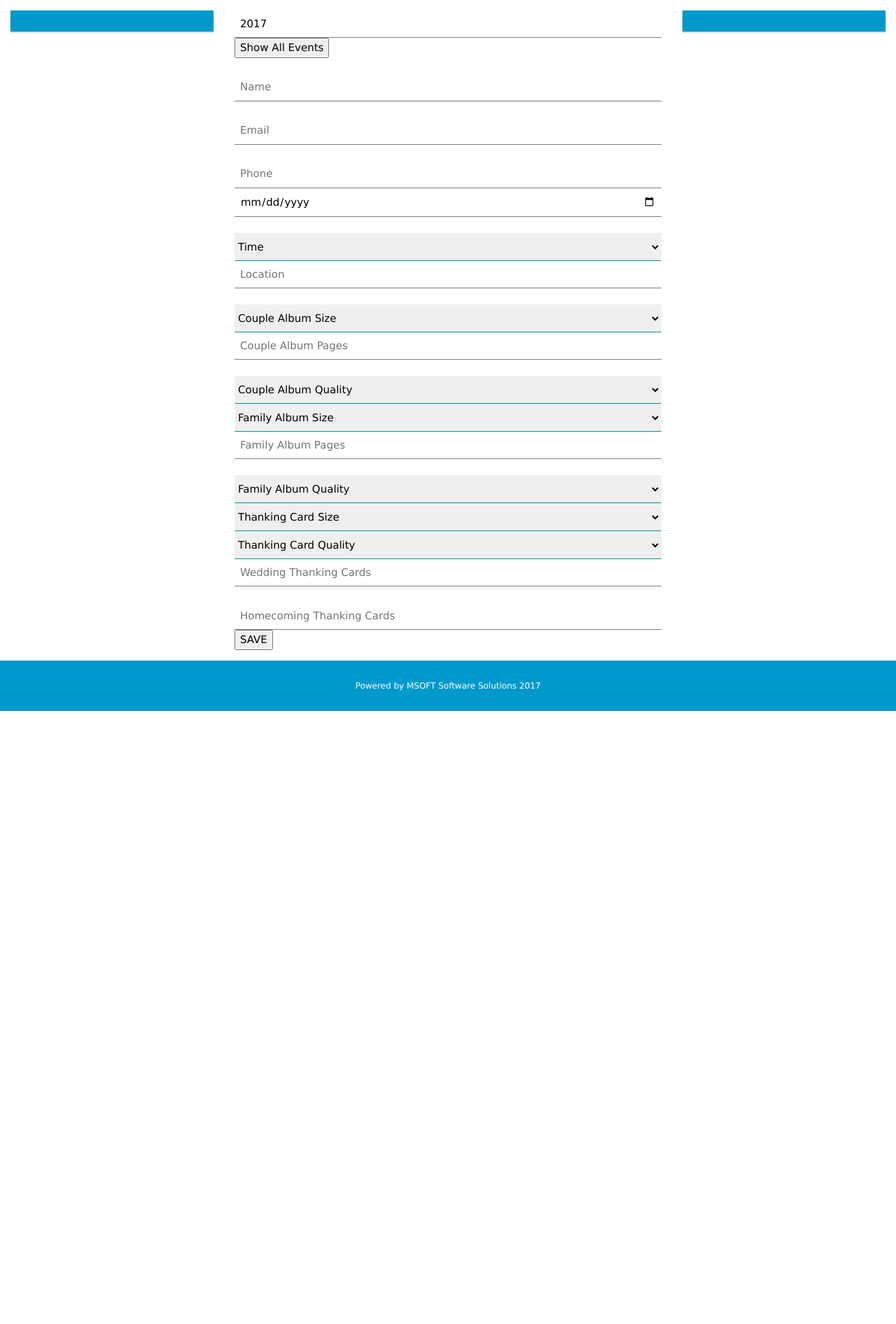
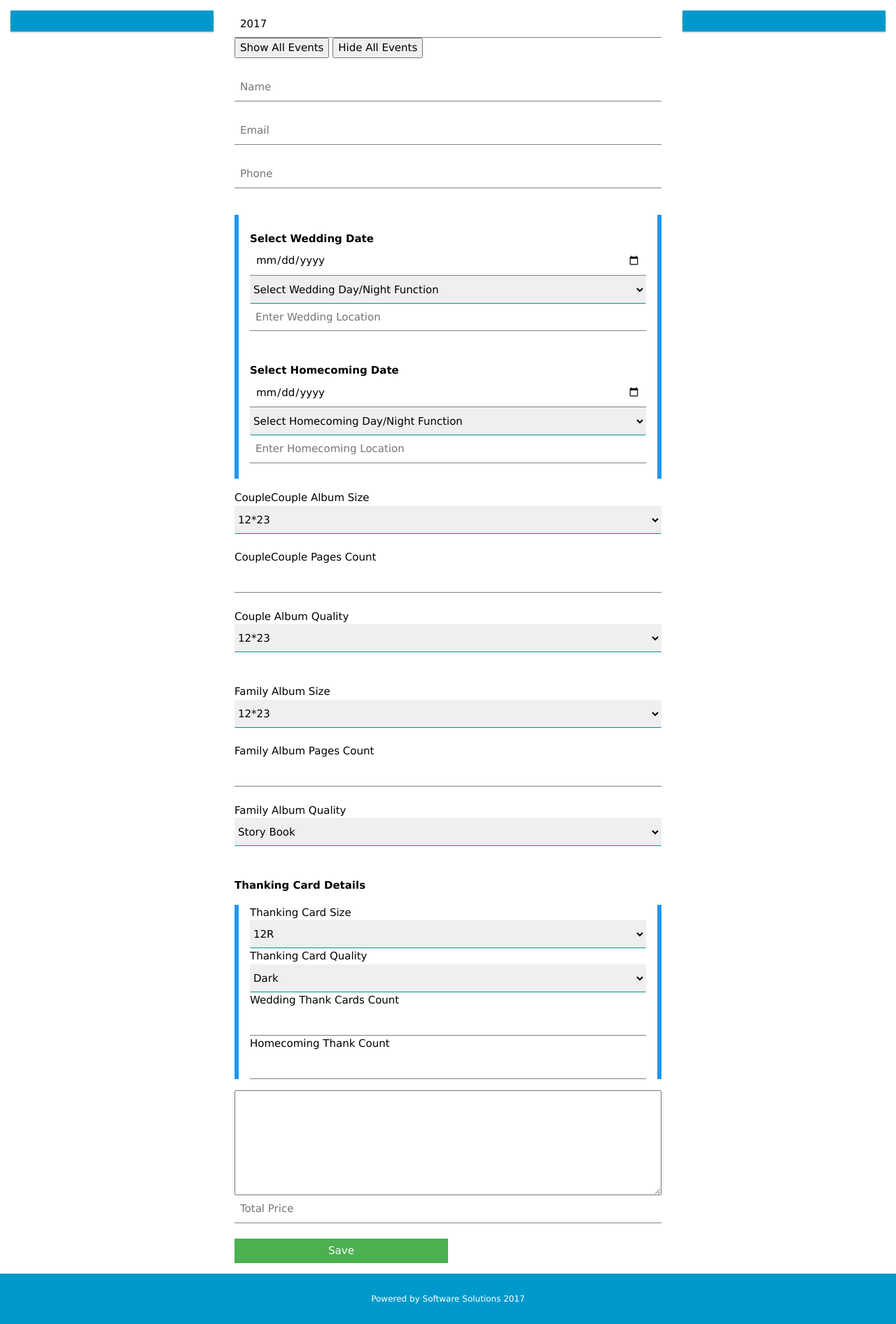
Before and after one commit to malindakpt/Siyerra, a PHP site: page /pdf/siyera.php in a window 1280 px wide. Shown: the part 98-1990 px from the top of the page at 70% size. Before the commit the page ends 1114 px from the top, so only its background shows below. Run offline with PHP 8.4, Linux system fonts and the light colour scheme.

Commit message:
UI Chnages and WEg Home seperattion

```diff
--- a/getWedding.php
+++ b/getWedding.php
@@ -18,8 +18,10 @@ if ($result->num_rows > 0) {
     // output data of each row
 	//name, date, time,	place, CASize, CAPages, CAQuality, FASize, FAPages, FAQuality, thankCardSize, thankCardQuality, wedThankCardCount, homeThankCardCount)
     while($row = $result->fetch_assoc()) {
-		$arr = array('ID' => $row["ID"], 'name' => $row["name"], 'date' => $row["date"], 'time' => $row["time"],
-		'place' => $row["place"], 'CASize' => $row["CASize"], 'CAPages' => $row["CAPages"],
+		$arr = array('ID' => $row["ID"], 'name' => $row["name"],
+		'dateW' => $row["dateW"], 'timeW' => $row["timeW"],'placeW' => $row["placeW"],
+		'dateH' => $row["dateH"], 'timeH' => $row["timeH"],'placeH' => $row["placeH"],
+		'CASize' => $row["CASize"], 'CAPages' => $row["CAPages"],
 		'CAQuality' => $row["CAQuality"], 'FASize' => $row["FASize"], 'FAPages' => $row["FAPages"],
 		'FAQuality' => $row["FAQuality"], 'thankCardSize' => $row["thankCardSize"],
 		'thankCardQuality' => $row["thankCardQuality"], 'wedThankCardCount' => $row["wedThankCardCount"], 'homeThankCardCount' => $row["homeThankCardCount"],
--- a/siyera.php
+++ b/siyera.php
@@ -3,8 +3,6 @@
 <meta name="viewport" content="width=device-width, initial-scale=1.0">
 <script src="js/jspdf.debug.js"></script>
 <script src="js/jquery.js"></script>
-<script src="js/jquery-ui.min.js"></script>
-<link rel="stylesheet" type="text/css" href="css/jquery-ui.min.css">
 <link rel="stylesheet" type="text/css" href="css/w3css.css">
 <link rel="stylesheet" type="text/css" href="css/template.css">
 </head>
@@ -25,7 +23,9 @@
     </div>
 	<div class="col-6 col-m-9">
 		<div>
-			<input id='year' class="w3-input" value='2017' placeholder="Year"> </input><button onclick="showAll()">Show All Events</button>
+			<input id='year' class="w3-input" value='2017' placeholder="Year">
+			</input><button onclick="showAll()">Show All Events</button>
+			</input><button onclick="hideAll()">Hide All Events</button>
 		</div>
 
 		<table id=allListTable class="w3-table-all w3-centered">
@@ -37,71 +37,107 @@
 		<input id='email' class="w3-input" placeholder="Email"> </input>
 		<br>
 		<input id='phone'  class="w3-input" placeholder="Phone"> </input>
+		<br>
 
-		<input id='date'  class="w3-input"  class="w3-input" type='date'> </input>
+		<div class="w3-panel  w3-leftbar w3-rightbar w3-border-blue">
 		 <br>
-		<select id='time'  class="w3-select" >
-			<option value="N/A" >Time</option>
+			<label><b>Select Wedding Date</b></label>
+			<input id='dateW'  class="w3-input"  class="w3-input" type='date'> </input>
+			<select id='timeW'  class="w3-select" >
+				<option value="N/A" >Select Wedding Day/Night Function</option>
 				<option value="Day">Day</option>
 				<option value="Night">Night</option>
 			</select>
+
+			<input id='placeW' placeholder="Enter Wedding Location"  class="w3-input" > </input>
+
+			<br><br>
+			<label><b>Select Homecoming Date</b></label>
+			<input id='dateH'  class="w3-input"  class="w3-input" type='date'> </input>
+			<select id='timeH'  class="w3-select" >
+				<option value="N/A" >Select Homecoming Day/Night Function</option>
+				<option value="Day">Day</option>
+				<option value="Night">Night</option>
+			</select>
+			<input id='placeH' placeholder="Enter Homecoming Location"  class="w3-input" > </input>
 			<br>
-		<input id='place' placeholder="Location"  class="w3-input" > </input>
-		<br>
+
+		</div>
+		<label>CoupleCouple Album Size</label>
 		<select id='CASize'  class="w3-select" >
-			<option value="N/A">Couple Album Size</option>
 			<option value="12*23">12*23</option>
 			<option value="40*30">40*30</option>
 		</select>
-		<input id='CAPages' placeholder="Couple Album Pages"  class="w3-input" > </input>
+		<br><br>
+		<label>CoupleCouple Pages Count</label>
+		<input id='CAPages'  class="w3-input" > </input>
 		<br>
+		<label>Couple Album Quality</label>
 		<select id='CAQuality'  class="w3-select" >
-		<option value="N/A">Couple Album Quality</option>
 			<option value="12*23">12*23</option>
 			<option value="40*30">40*30</option>
 		</select>
 		<br>
+		<br>
+	  <div class="XXX">
+			<br>
+			<label>Family Album Size</label>
 			<select id='FASize'  class="w3-select" >
-			<option value="day">Family Album Size</option>
 				<option value="12*23">12*23</option>
 				<option value="40*30">40*30</option>
 			</select>
 			<br>
-		<input id='FAPages' placeholder="Family Album Pages"  class="w3-input" > </input>
 			<br>
+			<label>Family Album Pages Count</label>
+			<input id='FAPages' class="w3-input" > </input>
+			<br>
+			<label>Family Album Quality</label>
 			<select id='FAQuality'  class="w3-select" >
-			<option value="N/A">Family Album Quality</option>
 				<option value="Story Book">Story Book</option>
 				<option value="Magazine Book">Magazine Book</option>
 			</select>
 			<br>
+		</div>
+		<br><br>
+		<label><b>Thanking Card Details</b></label>
+
+		<div class="w3-panel  w3-leftbar w3-rightbar w3-border-blue">
+			<label>Thanking Card Size</label>
 			<select id='thankCardSize'  class="w3-select" >
-			<option value="N/A">Thanking Card Size</option>
 				<option value="12R">12R</option>
 				<option value="4R">4R</option>
 			</select>
 			<br>
+			<label>Thanking Card Quality</label>
 			<select id='thankCardQuality'  class="w3-select" >
-			<option value="N/A">Thanking Card Quality</option>
 				<option value="Dark">Dark</option>
 				<option value="Light">Light</option>
 			</select>
 			<br>
-		<input id='wedThankCardCount'  class="w3-input"  placeholder="Wedding Thanking Cards"> </input>
+			<label>Wedding Thank Cards Count</label>
+			<input id='wedThankCardCount'  class="w3-input" > </input>
+
+			<label>Homecoming Thank Count</label>
+			<input id='homeThankCardCount'  class="w3-input" > </input>
+		</div>
+		<div>
+			<textarea name="textarea" style="width:100%;height:150px;"></textarea>
+			<input id='homeThankCardCount' placeholder="Total Price" class="w3-input" > </input>
+		</div>
+		<div>
 		<br>
-		<input id='homeThankCardCount'  class="w3-input"   placeholder="Homecoming Thanking Cards"> </input>
-		<div>
-			<button onclick="myFunction()">SAVE</button>
+			    <button class="w3-btn w3-green" onclick="myFunction()" style="width:50%">Save </button>
 		</div>
 	</div>
 	<div class="col-3 col-m-12">
         <div class="hideInMobile aside">
         </div>
     </div>
+
 </div>
 
 <div class="footer">
-    <p>Powered by MSOFT Software Solutions 2017</p>
+    <p>Powered by Software Solutions 2017</p>
 </div>
 </body>
 <script>
@@ -114,9 +150,9 @@ function getWedding(event) {
 
 			var obj = JSON.parse(returnedData);
 			$('#name').val(obj.name);
-			$('#date').val(obj.date);
-			$('#time').val(obj.time);
-			$('#place').val(obj.place);
+			$('#dateW').val(obj.dateW);
+			$('#timeW').val(obj.timeW);
+			$('#placeW').val(obj.placeW);
 			$('#CASize').val(obj.CASize);
 			$('#CAPages').val(obj.CAPages);
 			$('#CAQuality').val(obj.CAQuality);
@@ -129,6 +165,9 @@ function getWedding(event) {
 			$('#homeThankCardCount').val(obj.homeThankCardCount);
 			$('#email').val(obj.email);
 			$('#phone').val(obj.phone);
+			$('#dateH').val(obj.dateH);
+			$('#timeH').val(obj.timeH);
+			$('#placeH').val(obj.placeH);
 
 			console.log(returnedData);
 		}).fail(function(){
@@ -141,7 +180,7 @@ function deleteWedding(event) {
 			ID: event.id
 		},
 		function(returnedData){
-			console.log(obj);
+			console.log(returnedData);
 		}).fail(function(){
 			  console.log("error");
 	});
@@ -155,20 +194,24 @@ function showAll() {
 
 			var allArr = JSON.parse(returnedData);
 			for (var i = 0; i < allArr.length; i++) {
-				$( "#allListTable" ).append( "<tr><td>"+allArr[i].name+"</td><td>"+allArr[i].date+"</td><td>"+allArr[i].time+"</td><td><input value='View' type='button' id='"+allArr[i].ID+"' onclick='getWedding(this)'></input></td><td><input value='Delete' type='button' id='"+allArr[i].ID+"' onclick='deleteWedding(this)'></input></td></tr>" );
+				$( "#allListTable" ).append( "<tr><td>"+allArr[i].name+"</td><td>"+allArr[i].date+"</td><td>"+allArr[i].time+':'+allArr[i].type+"</td><td><input value='View' type='button' id='"+allArr[i].ID+"' onclick='getWedding(this)'></input></td><td><input value='Delete' type='button' id='"+allArr[i].ID+"' onclick='deleteWedding(this)'></input></td></tr>" );
+
 			}
 			console.log(returnedData);
 		}).fail(function(){
 			  console.log("error");
 	});
 }
+function hideAll() {
+   	$( "#allListTable" ).empty();
+}
 function myFunction() {
 
 	$.post('http://localhost/pdf/addWedding.php', {
 		name: $('#name').val(),
-		date : $('#date').val(),
-		time: $('#time').val(),
-		place: $('#place').val(),
+		dateW : $('#dateW').val(),
+		timeW: $('#timeW').val(),
+		placeW: $('#placeW').val(),
 		CASize: $('#CASize').val(),
 		CAPages: $('#CAPages').val(),
 		CAQuality: $('#CAQuality').val(),
@@ -180,7 +223,10 @@ function myFunction() {
 		wedThankCardCount: $('#homeThankCardCount').val(),
 		homeThankCardCount: $('#homeThankCardCount').val(),
 		email: $('#email').val(),
-		phone: $('#phone').val()
+		phone: $('#phone').val(),
+		dateH : $('#dateH').val(),
+		timeH: $('#timeH').val(),
+		placeH: $('#placeH').val()
 	},
     function(returnedData){
          console.log(returnedData);
```
Also changed, not shown: addWedding.php (+8 -5 lines), showAll.php (+21 -8 lines). Lines whose indentation alone changed are shown as unchanged.
